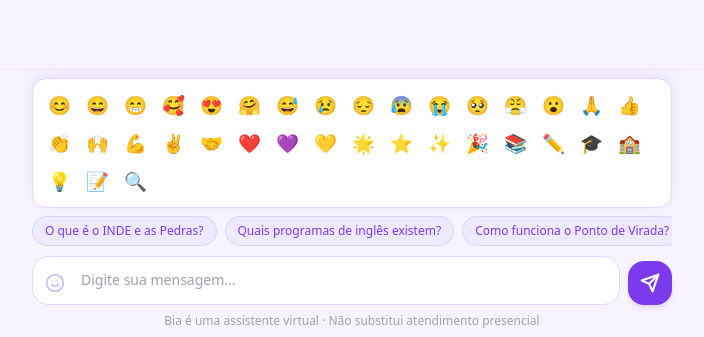
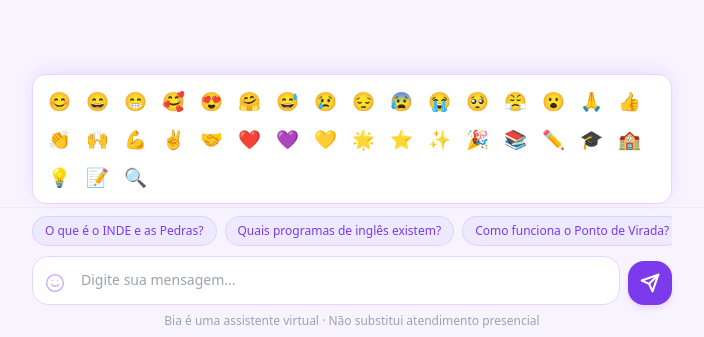
Before and after one commit to gnunes-io/passos_magicos_html, a website: page index.html in a window 1280 px wide. Shown: the part 460-797 px from the top of the page, 288-992 px from the left. Drawn offline with nearby package versions, Linux system fonts and the light colour scheme.

Commit message:
fix(emoji): absolute panel above input bar, max-height 180px, no layout push

```diff
--- a/index.html
+++ b/index.html
@@ -162,10 +162,11 @@
   <!-- ══ INPUT BAR ════════════════════════════════════════════════════════ -->
   <div class="fixed bottom-0 inset-x-0 z-10 bg-bia-bg border-t border-purple-100"
        style="padding-bottom: env(safe-area-inset-bottom, 0px)">
-    <div class="max-w-2xl mx-auto px-4 pt-2 pb-3">
+    <div class="max-w-2xl mx-auto px-4 pt-2 pb-3 relative">
 
-      <!-- Emoji panel — acima de tudo, largura total do container -->
-      <div id="emoji-panel" class="hidden mb-2"></div>
+      <!-- Emoji panel — absolute, flutua ACIMA da barra sem empurrar conteúdo -->
+      <div id="emoji-panel" class="hidden absolute bottom-full left-4 right-4 mb-1 z-30
+                                   overflow-y-auto" style="max-height:180px"></div>
 
       <!-- Quick prompts -->
       <div id="quick-prompts" class="flex gap-2 overflow-x-auto no-scroll pb-2.5"></div>
```
